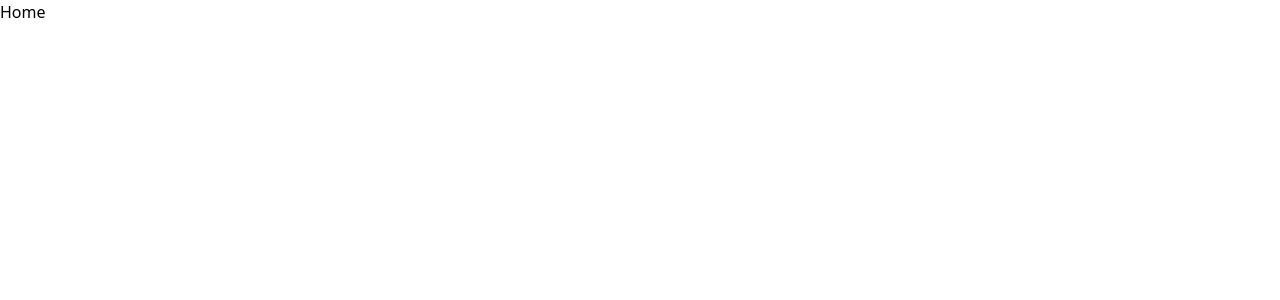
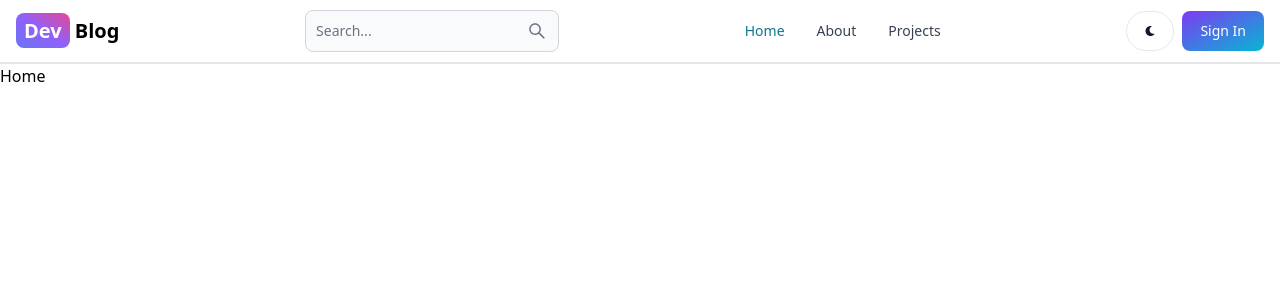
Before and after one commit to sothulthorn/dev-blog, a React (Vite) app in the folder frontend/: page / in a window 1280 px wide. Shown: the top 300 px of the page. Built offline with nearby package versions, Linux system fonts and the light colour scheme.

Commit message:
Create Header Components

```diff
--- a/frontend/package.json
+++ b/frontend/package.json
@@ -10,8 +10,10 @@
     "preview": "vite preview"
   },
   "dependencies": {
+    "flowbite-react": "^0.7.2",
     "react": "^18.2.0",
     "react-dom": "^18.2.0",
+    "react-icons": "^5.0.1",
     "react-router-dom": "^6.22.1"
   },
   "devDependencies": {
--- a/frontend/src/App.jsx
+++ b/frontend/src/App.jsx
@@ -5,10 +5,12 @@
 import SignUp from './pages/SignUp';
 import Dashboard from './pages/Dashboard';
 import Project from './pages/Project';
+import Header from './components/Header';
 
 const App = () => {
   return (
     <BrowserRouter>
+      <Header />
       <Routes>
         <Route path="/" element={<Home />} />
         <Route path="/about" element={<About />} />
--- /dev/null
+++ b/frontend/src/components/Header.jsx
@@ -0,0 +1,55 @@
+import { Button, Navbar, TextInput } from 'flowbite-react';
+import { Link, useLocation } from 'react-router-dom';
+import { AiOutlineSearch } from 'react-icons/ai';
+import { FaMoon } from 'react-icons/fa';
+
+const Header = () => {
+  const path = useLocation().pathname;
+
+  return (
+    <Navbar className="border-b-2">
+      <Link
+        to="/"
+        className="self-center whitespace-nowrap text-sm sm:text-xl font-semibold dark:text-white"
+      >
+        <span className="px-2 py-1 bg-gradient-to-tr from-indigo-500 via-purple-500 to-pink-500 rounded-lg text-white">
+          Dev
+        </span>{' '}
+        Blog
+      </Link>
+      <form>
+        <TextInput
+          type="text"
+          placeholder="Search..."
+          rightIcon={AiOutlineSearch}
+          className="hidden lg:inline"
+        />
+      </form>
+      <Button className="w-12 h-10 lg:hidden" color="gray" pill>
+        <AiOutlineSearch />
+      </Button>
+      <div className="flex gap-2 md:order-2">
+        <Button className="w-12 h-10 hidden sm:inline" color="gray" pill>
+          <FaMoon />
+        </Button>
+        <Link to="/sign-in">
+          <Button gradientDuoTone="purpleToBlue">Sign In</Button>
+        </Link>
+        <Navbar.Toggle />
+      </div>
+      <Navbar.Collapse>
+        <Navbar.Link active={path === '/'} as={'div'}>
+          <Link to="/">Home</Link>
+        </Navbar.Link>
+        <Navbar.Link active={path === '/about'} as={'div'}>
+          <Link to="/about">About</Link>
+        </Navbar.Link>
+        <Navbar.Link active={path === '/projects'} as={'div'}>
+          <Link to="/projects">Projects</Link>
+        </Navbar.Link>
+      </Navbar.Collapse>
+    </Navbar>
+  );
+};
+
+export default Header;
--- a/frontend/tailwind.config.js
+++ b/frontend/tailwind.config.js
@@ -1,8 +1,12 @@
 /** @type {import('tailwindcss').Config} */
 export default {
-  content: ['./index.html', './src/**/*.{js,ts,jsx,tsx}'],
+  content: [
+    './index.html',
+    './src/**/*.{js,ts,jsx,tsx}',
+    'node_modules/flowbite-react/lib/esm/**/*.js',
+  ],
   theme: {
     extend: {},
   },
-  plugins: [],
+  plugins: [require('flowbite/plugin')],
 };
```
Also changed, not shown: 1 other file (tests, documents, lock files or other folders).
